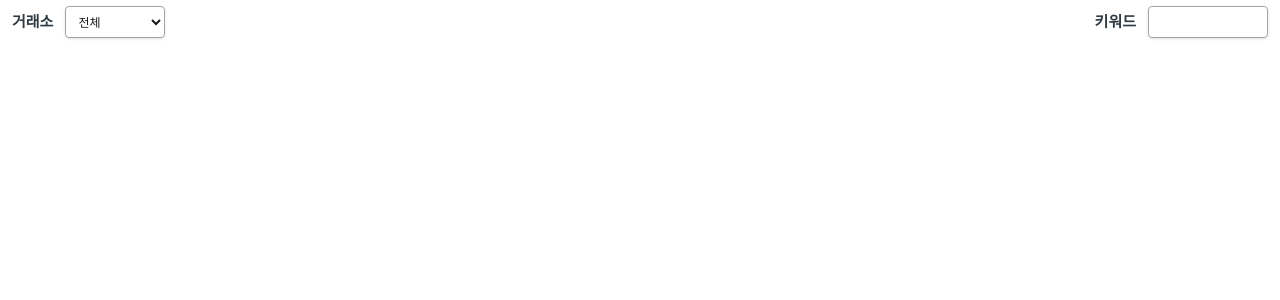
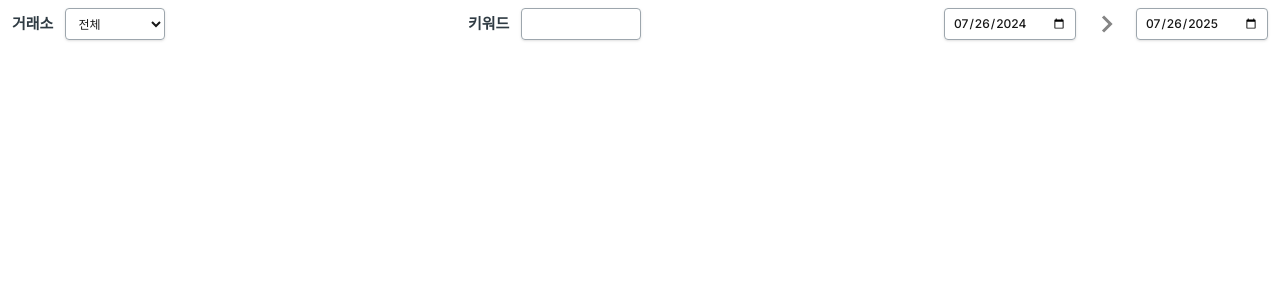
Before and after one commit to developerQuo/qraft-technologies-fe-assignment, a Next.js app: page / in a window 1280 px wide. Shown: the top 300 px of the page. Built offline with nearby package versions, Linux system fonts and the light colour scheme.

Commit message:
feat: 날짜 조회 추가

```diff
--- a/app/components/Filter.tsx
+++ b/app/components/Filter.tsx
@@ -1,3 +1,4 @@
+import DateRange from "./date-range/DateRange";
 import KeywordInput from "./KeywordInput";
 import ExchangeSelector from "./selector/ExchangeSelector";
 
@@ -6,6 +7,7 @@ export default function Filter() {
     <div className="flex justify-between items-center py-0.5">
       <ExchangeSelector />
       <KeywordInput />
+      <DateRange />
     </div>
   );
 }
--- /dev/null
+++ b/app/components/date-range/DateInput.tsx
@@ -0,0 +1,35 @@
+import clsx from "clsx";
+
+type InputProps = {
+  value: string;
+  onChange: (value: string) => void;
+  id: string;
+  max: string;
+};
+
+export default function DateInput({ value, onChange, id, max }: InputProps) {
+  const onDateChange = (e: React.ChangeEvent<HTMLInputElement>) => {
+    const date = e.target.value;
+    if (date > max) {
+      onChange(max);
+    } else {
+      onChange(date);
+    }
+  };
+  return (
+    <input
+      type="date"
+      id={id}
+      value={value}
+      onChange={onDateChange}
+      className={clsx(
+        "border-border-primary border-[0.5px] rounded-sm w-[132px] h-8 p-2 shadow",
+        "font-medium text-xs"
+      )}
+      style={{
+        colorScheme: "light",
+      }}
+      max={max}
+    />
+  );
+}
--- /dev/null
+++ b/app/components/date-range/DateRange.tsx
@@ -0,0 +1,36 @@
+"use client";
+
+import Image from "next/image";
+import DateInput from "./DateInput";
+import { useFilterStore } from "@/stores/filter-store";
+import { TODAY } from "@/utils/date";
+
+export default function DateRange() {
+  const startDate = useFilterStore((state) => state.startDate);
+  const endDate = useFilterStore((state) => state.endDate);
+  const setStartDate = useFilterStore((state) => state.setStartDate);
+  const setEndDate = useFilterStore((state) => state.setEndDate);
+
+  return (
+    <div className="flex gap-3 py-1 px-3 items-center justify-between">
+      <DateInput
+        value={startDate}
+        onChange={setStartDate}
+        id="startDate"
+        max={endDate}
+      />
+      <Image
+        src="/icons/bx-chevron-down.svg"
+        alt="arrow-right"
+        width={36}
+        height={36}
+      />
+      <DateInput
+        value={endDate}
+        onChange={setEndDate}
+        id="endDate"
+        max={TODAY}
+      />
+    </div>
+  );
+}
--- /dev/null
+++ b/stores/dateRangeSlice.ts
@@ -0,0 +1,25 @@
+import { ONE_YEAR_AGO, TODAY } from "@/utils/date";
+import { StateCreator } from "zustand";
+
+export interface DateRangeSlice {
+  startDate: string;
+  endDate: string;
+  setStartDate: (startDate: string) => void;
+  setEndDate: (endDate: string) => void;
+}
+
+export const createDateRangeSlice: StateCreator<
+  DateRangeSlice,
+  [],
+  [],
+  DateRangeSlice
+> = (set) => ({
+  startDate: ONE_YEAR_AGO,
+  endDate: TODAY,
+  setStartDate: (startDate: string) => set({ startDate }),
+  setEndDate: (endDate: string) =>
+    set(({ startDate }) => ({
+      startDate: startDate > endDate ? endDate : startDate,
+      endDate,
+    })),
+});
--- a/stores/filter-store.ts
+++ b/stores/filter-store.ts
@@ -1,10 +1,12 @@
 import { create } from "zustand";
 import { createExchangeSlice, ExchangeSlice } from "./exchangeSlice";
 import { createKeywordSlice, KeywordSlice } from "./keywordSlice";
+import { createDateRangeSlice, DateRangeSlice } from "./dateRangeSlice";
 
-export const useFilterStore = create<ExchangeSlice & KeywordSlice>()(
-  (...a) => ({
-    ...createExchangeSlice(...a),
-    ...createKeywordSlice(...a),
-  })
-);
+export const useFilterStore = create<
+  ExchangeSlice & KeywordSlice & DateRangeSlice
+>()((...a) => ({
+  ...createExchangeSlice(...a),
+  ...createKeywordSlice(...a),
+  ...createDateRangeSlice(...a),
+}));
--- /dev/null
+++ b/utils/date.ts
@@ -0,0 +1,11 @@
+const toFormat = (date: Date): string => {
+  const year = date.getFullYear();
+  const month = String(date.getMonth() + 1).padStart(2, "0");
+  const day = String(date.getDate()).padStart(2, "0");
+  return `${year}-${month}-${day}`;
+};
+
+export const TODAY = toFormat(new Date());
+export const ONE_YEAR_AGO = toFormat(
+  new Date(new Date().setFullYear(new Date().getFullYear() - 1))
+);
```
Also changed, not shown: public/icons/bx-chevron-down.svg (added).
